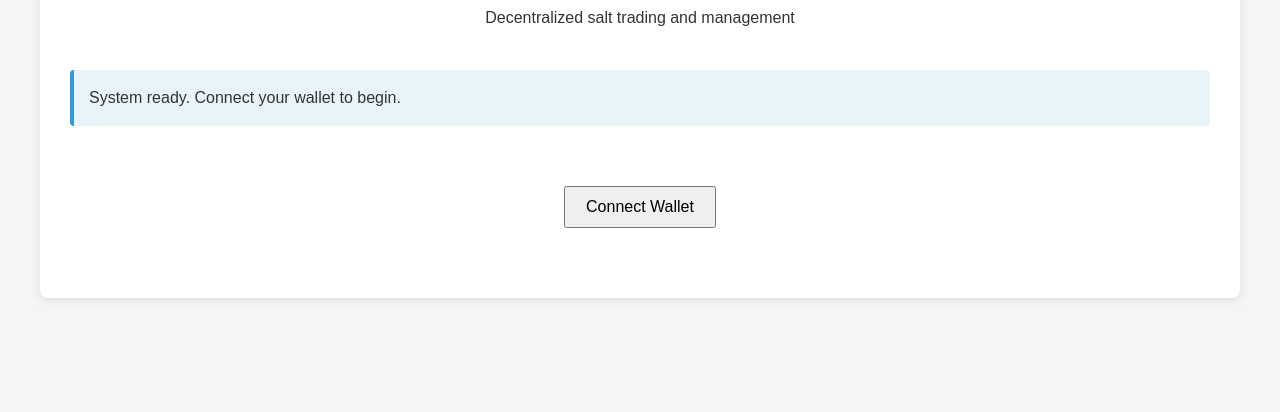
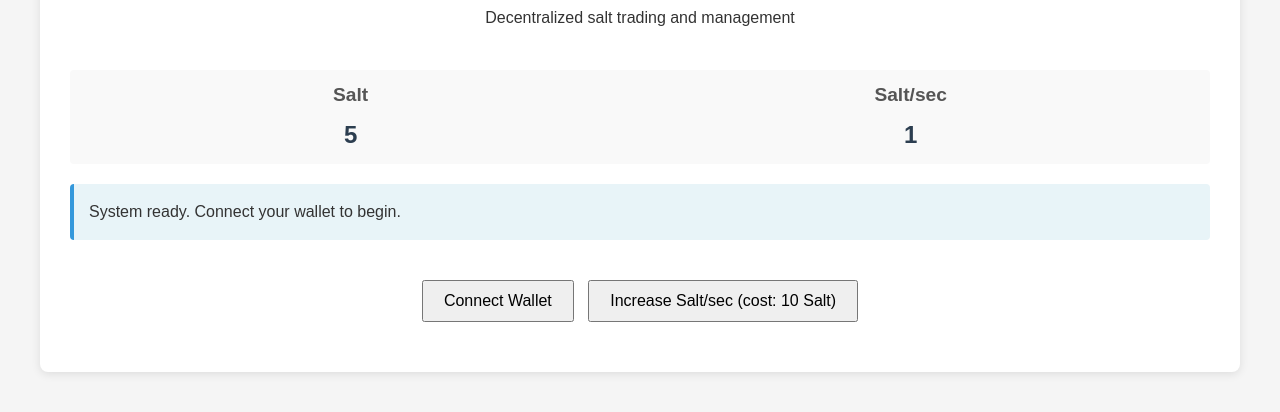
Before and after one commit to profitosis/salt-protocol, a plain HTML site: page index.html in a window 1280 px wide. Shown: the part 134-546 px from the top of the page. Drawn offline with Linux system fonts and the light colour scheme.

Commit message:
feat: implement idle game mechanics

```diff
--- a/index.html
+++ b/index.html
@@ -35,6 +35,28 @@
             background-color: #e8f4f8;
             border-left: 4px solid #3498db;
         }
+        .game-stats {
+            display: flex;
+            justify-content: space-around;
+            margin: 20px 0;
+            padding: 10px;
+            background: #f9f9f9;
+            border-radius: 4px;
+        }
+        .stat {
+            text-align: center;
+        }
+        .stat h2 {
+            margin: 0 0 5px 0;
+            font-size: 1.2em;
+            color: #555;
+        }
+        .stat p {
+            margin: 0;
+            font-size: 1.5em;
+            font-weight: bold;
+            color: #2c3e50;
+        }
     </style>
 </head>
 <body>
@@ -44,15 +66,29 @@
             <p>Decentralized salt trading and management</p>
         </header>
 
+        <div class="game-stats">
+            <div class="stat">
+                <h2>Salt</h2>
+                <p id="salt-balance">0</p>
+            </div>
+            <div class="stat">
+                <h2>Salt/sec</h2>
+                <p id="salt-per-second">1</p>
+            </div>
+        </div>
+
         <div class="status" id="status">
             System ready. Connect your wallet to begin.
         </div>
 
         <div id="app">
             <!-- React app will be mounted here -->
-            <div style="text-align: center; padding: 40px 0;">
-                <button id="connect-wallet" style="padding: 10px 20px; font-size: 16px; cursor: pointer;">
+            <div style="text-align: center; padding: 20px 0;">
+                <button id="connect-wallet" style="padding: 10px 20px; font-size: 16px; cursor: pointer; margin-right: 10px;">
                     Connect Wallet
+                </button>
+                <button id="increase-sps" style="padding: 10px 20px; font-size: 16px; cursor: pointer;">
+                    Increase Salt/sec (cost: 10 Salt)
                 </button>
             </div>
         </div>
@@ -68,6 +104,34 @@
                 status.textContent = 'Please install MetaMask to continue.';
             }, 1000);
         });
+
+        // Game logic
+        let salt = 0;
+        let saltPerSecond = 1;
+        const saltBalanceElement = document.getElementById('salt-balance');
+        const saltPerSecondElement = document.getElementById('salt-per-second');
+
+        function updateSalt() {
+            salt += saltPerSecond;
+            saltBalanceElement.textContent = salt;
+        }
+
+        setInterval(updateSalt, 1000);
+
+        document.getElementById('increase-sps').addEventListener('click', () => {
+            if (salt >= 10) {
+                salt -= 10;
+                saltPerSecond++;
+                saltBalanceElement.textContent = salt;
+                saltPerSecondElement.textContent = saltPerSecond;
+            } else {
+                const status = document.getElementById('status');
+                status.textContent = 'Not enough salt to increase salt per second.';
+                setTimeout(() => {
+                    status.textContent = 'System ready. Connect your wallet to begin.';
+                }, 2000);
+            }
+        });
     </script>
 </body>
 </html>
```
